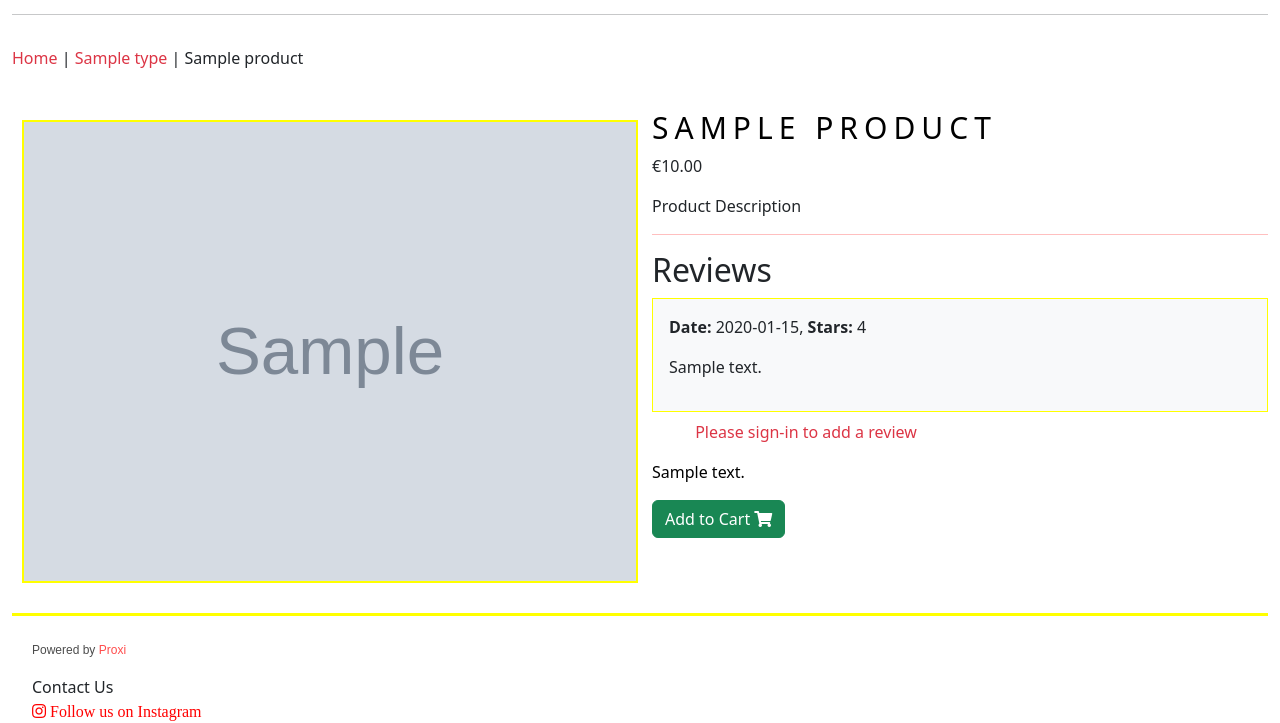
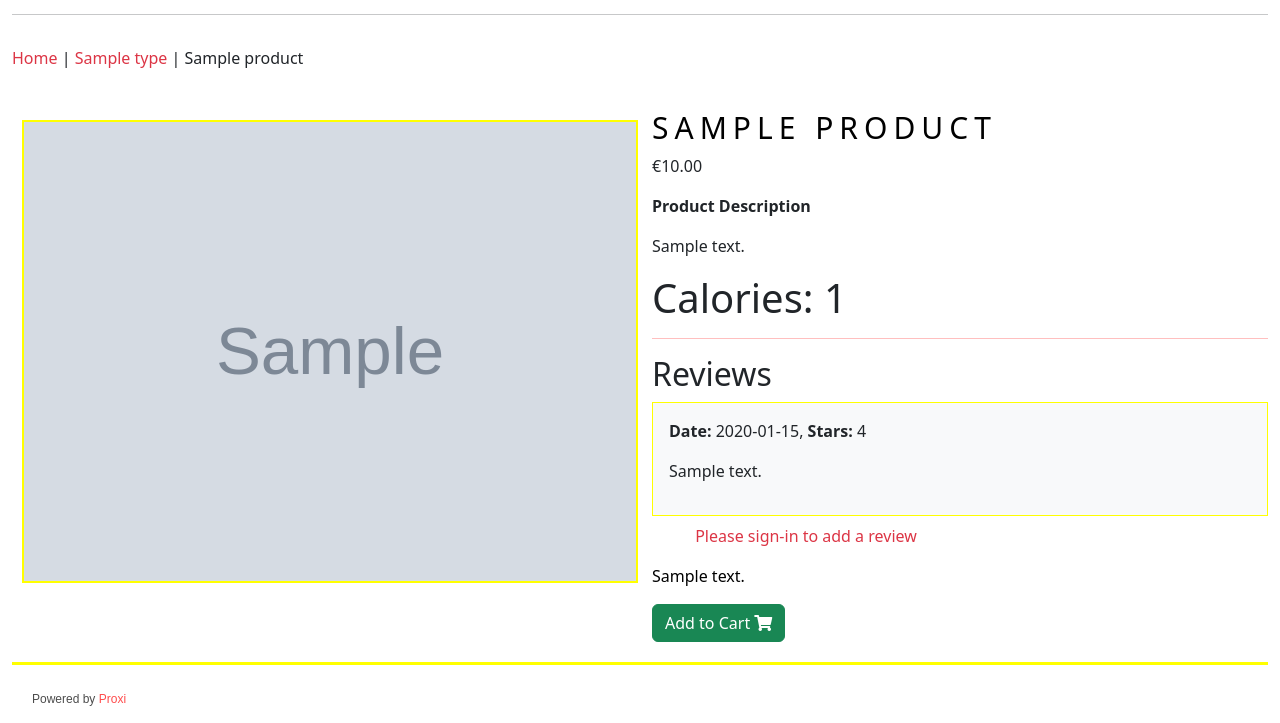
Before and after one commit to SayaliMote/Sayali-sKitchen, a Django app: page /00000000-0000-0000-0000-000000000001/00000000-0000-0000-0000-000000000001/ in a window 1280 px wide. Shown: the part 202-925 px from the top of the page. Run offline with Django 4.2, Linux system fonts and the light colour scheme; tables that the repository leaves empty hold one stand-in row (values such as "Sample post"); grey boxes marked "Sample" are stand-in pictures.

Commit message:
calories

```diff
--- a/shop/models.py
+++ b/shop/models.py
@@ -38,6 +38,7 @@ class Product(models.Model):
     created = models.DateTimeField(auto_now_add=True, blank = True, null= True
 )
     updated = models.DateTimeField(auto_now=True, blank = True, null= True)
+    calories = models.IntegerField(default=0)
 
     class Meta:
         ordering = ('name',)
--- a/shop/templates/shop/product.html
+++ b/shop/templates/shop/product.html
@@ -27,8 +27,9 @@
                     <div>
                         <h1 class="my_prod_title">{{product.name}}</h1>
                         <p>€{{product.price}}</p>
-                        <p class="my_title">Product Description</p>
-
+                        <p class="my_title"><b>Product Description</b></p>
+                        <p>{{product.description}}</p>
+                        <h1 class="my_title">Calories: {{product.calories}}</h1>
                         <hr style="border-color: red;">
                         <h2 class="subtitle">Reviews</h2>
 
```
Also changed, not shown: media/product/veg_burger_7zYBHVV.jpeg (added), shop/migrations/0002_product_calories.py (added).
